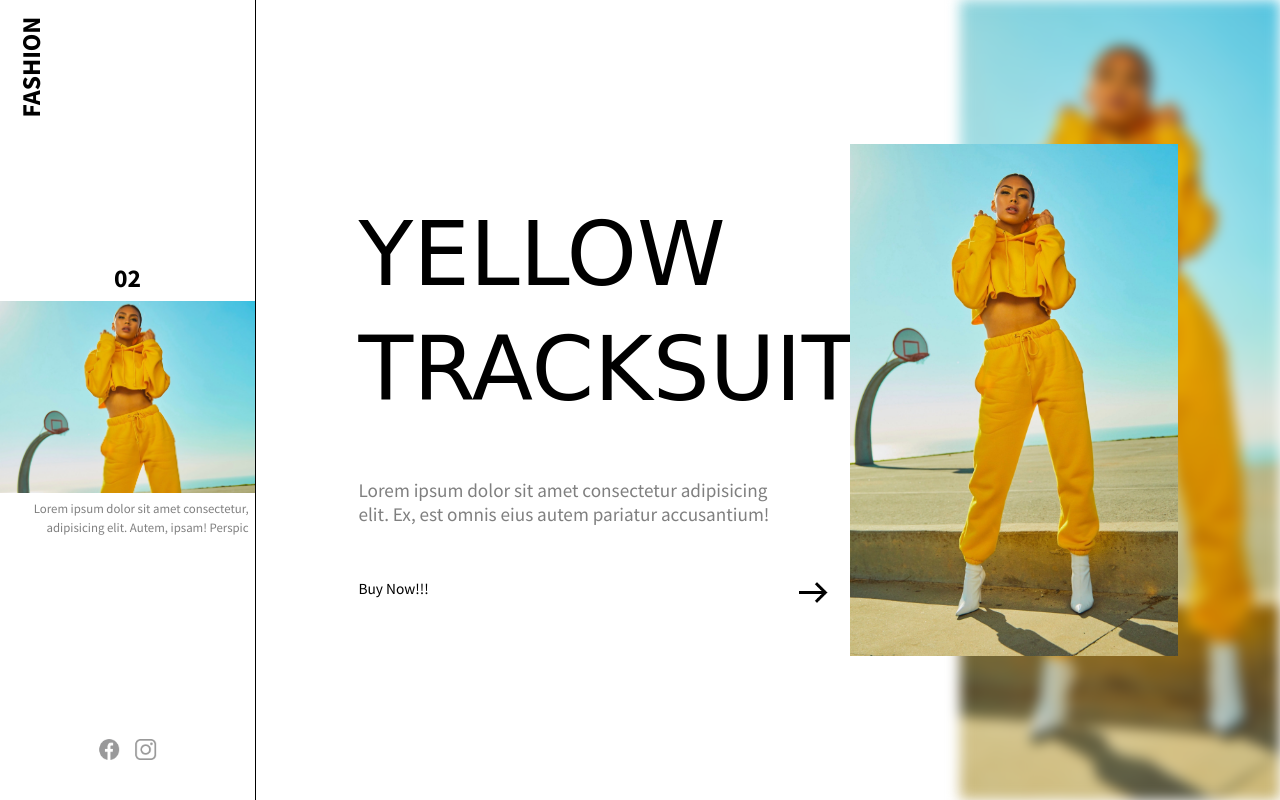
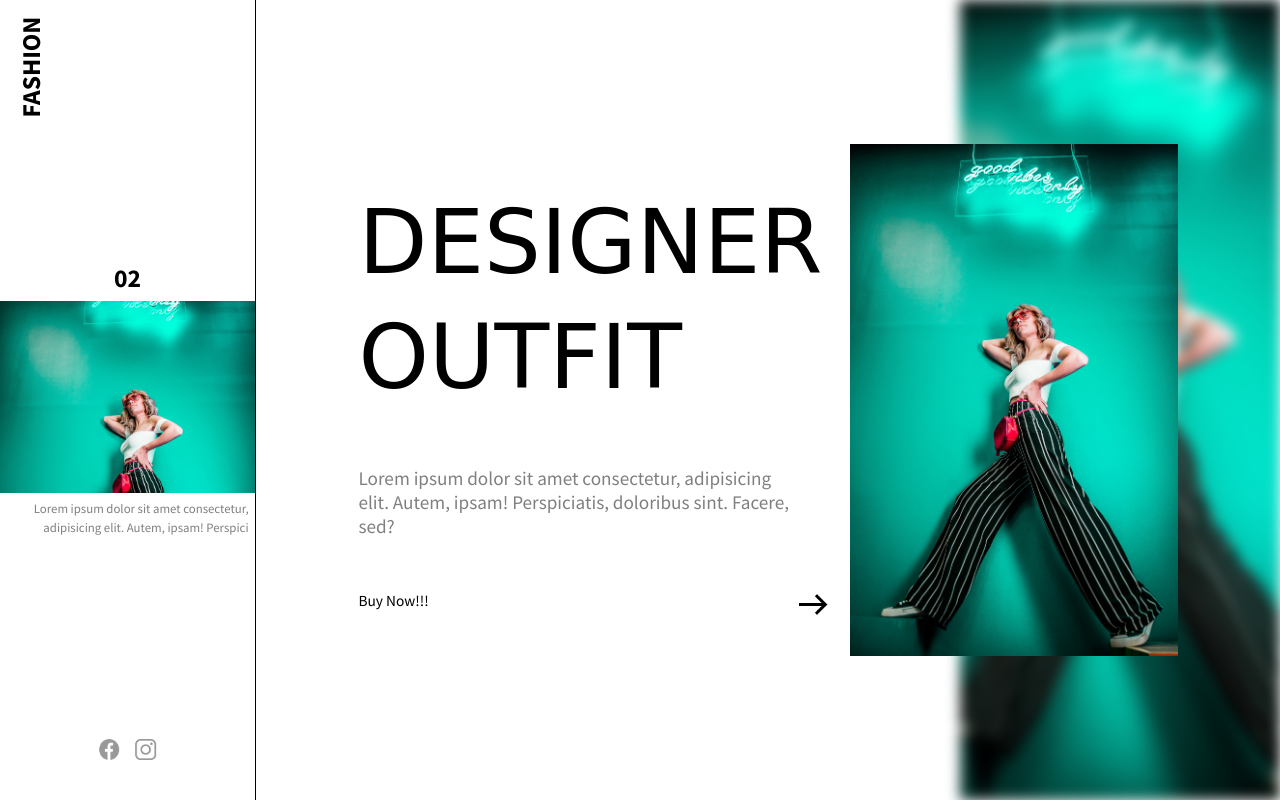
Before and after one commit to CrisSot0/eCommerce-main, a plain HTML site: page index.html in a window 1280 px wide. Both pictures are taken after a click on the button 813 px from the left and 592 px from the top of the page. Drawn offline with Linux system fonts and the light colour scheme; a web font is replaced by a local one.

Commit message:
Finalizamos la pagina

```diff
--- a/css/style.css
+++ b/css/style.css
@@ -192,7 +192,7 @@ color: rgba(0, 0, 0, 0.5);
     left: -100;
     width: 100%;
     height: 100%;
-    background: #000;
+
     animation: slide-left 1s linear 1;
 }
 
--- a/js/app.js
+++ b/js/app.js
@@ -3,19 +3,19 @@ const productData = [
     index: '01',
     name: 'yellow tracksuit',
     image: 'img1.jpg',
-    des: ' Lorem ipsum dolor sit amet consectetur, adipisicing elit. Autem, ipsam! Perspiciatis, doloribus sint. Facere, sed?'
+    des: 'Lorem ipsum dolor sit amet consectetur, adipisicing elit. Autem, ipsam! Perspiciatis, doloribus sint. Facere, sed?'
     },
     {
     index: '02',
     name: 'designer outfit',
     image: 'img2.jpg',
-    des: ' Lorem ipsum dolor sit amet consectetur, adipisicing elit. Autem, ipsam! Perspiciatis, doloribus sint. Facere, sed?'
+    des: 'Lorem ipsum dolor sit amet consectetur, adipisicing elit. Autem, ipsam! Perspiciatis, doloribus sint. Facere, sed?'
     },
     {
     index: '03',
     name: 'chilling mood',
     image: 'img3.jpg',
-    des: ' Lorem ipsum dolor sit amet consectetur, adipisicing elit. Autem, ipsam! Perspiciatis, doloribus sint. Facere, sed?'
+    des: 'Lorem ipsum dolor sit amet consectetur, adipisicing elit. Autem, ipsam! Perspiciatis, doloribus sint. Facere, sed?'
     }
 ]
 
@@ -29,7 +29,7 @@ let productImgContainer = document.querySelector('.product-img-container')
 let productImg = document.querySelector('.product-img')
 let backdropImg = document.querySelector('.backdrop-img')
 
-let productDetail = document.querySelector('product-detail')
+let productDetail = document.querySelector('.product-detail')
 let productName = document.querySelector('.product-name')
 let productDes = document.querySelector('.product-des')
 
@@ -43,4 +43,27 @@ nxtBtn.addEventListener('click', () => {
     }
 productIndex.innerHTML = productData[currentProduct].index
 smProductDes.innerHTML = productData[currentProduct].des.slice(0, 80)
+
+smImgContainer.classList.add('slide')
+productImgContainer.classList.add('slide')
+backdropImg.classList.add('fade')
+productDetail.classList.add('fade')
+
+setTimeout(() => {
+    //ejecuta despues de 500ms, cambia texto
+    productName.innerHTML = productData[currentProduct].name
+    productDes.innerHTML = productData[currentProduct].des
+    smImg.src = productImg.src = backdropImg.src =
+    `
+        img/${productData[currentProduct].image}
+    `
+}, 100)
+
+setTimeout(() => {
+    smImgContainer.classList.remove('slide')
+    productImgContainer.classList.remove('slide')
+    backdropImg.classList.remove('fade')
+    productDetail.classList.remove('fade')
+}, 500)
+
 })
```
